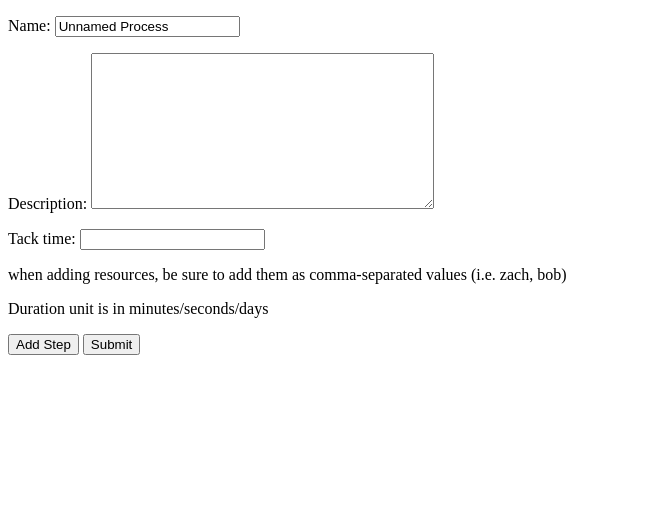
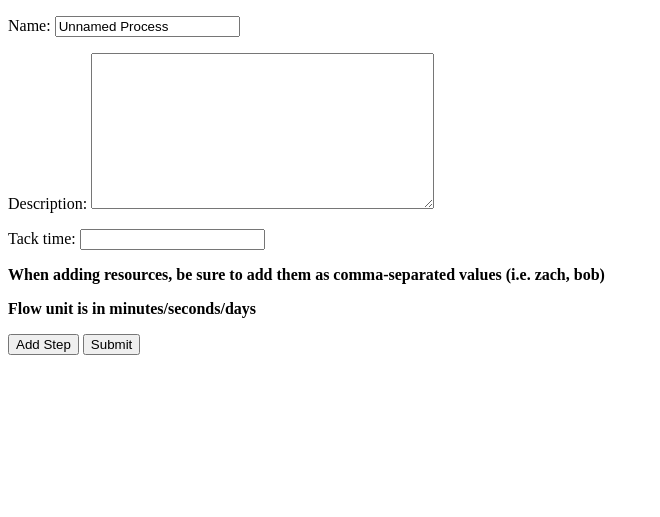
Before and after one commit to Zach-Rose/operations_management, a Django app: page /intake_form/ in a window 1280 px wide. Shown: the top 517 px of the page, without its empty margins (0-660 px from the left). Run offline with Django 5.2, Linux system fonts and the light colour scheme; some libraries are stand-ins or nearby versions.

Commit message:
adding professor suggestions3

```diff
--- a/intake_form/forms.py
+++ b/intake_form/forms.py
@@ -23,7 +23,7 @@ class ProcessStepForm(forms.ModelForm):
         widget=forms.NumberInput(attrs={'autocomplete': 'off'})
     )
     duration_unit = forms.ChoiceField(
-        label='Flow Time unit (default: seconds)',
+        label='Flow unit',
         choices=[('seconds', 'Seconds'), ('minutes', 'Minutes'), ('days', 'Days')],
         widget=forms.Select(attrs={'autocomplete': 'off'})
     )
--- a/intake_form/templates/index.html
+++ b/intake_form/templates/index.html
@@ -12,8 +12,8 @@
         {% csrf_token %}
         {{ form.as_p }}
         <div id="steps-container"></div>
-        <p>when adding resources, be sure to add them as comma-separated values (i.e. zach, bob)</p>
-        <p>Duration unit is in minutes/seconds/days</p>
+        <p><b>When adding resources, be sure to add them as comma-separated values (i.e. zach, bob)</b></p>
+        <p><b>Flow unit is in minutes/seconds/days</b></p>
         <button type="button" id="add-step">Add Step</button>
         <button type="submit">Submit</button>
     </form>
@@ -31,7 +31,7 @@
                         <input type="text" name="steps-${stepIndex}-name" id="steps-${stepIndex}-name">
                         <label for="steps-${stepIndex}-duration_value">Flow Time:</label>
                         <input type="text" name="steps-${stepIndex}-duration_value" id="steps-${stepIndex}-duration_value">
-                        <label for="steps-${stepIndex}-duration_unit">Duration Unit:</label>
+                        <label for="steps-${stepIndex}-duration_unit">Flow Unit (default is seconds):</label>
                         <input type="text" name="steps-${stepIndex}-duration_unit" id="steps-${stepIndex}-duration_unit">
                         <label for="steps-${stepIndex}-contributors">Resources:</label>
                         <input type="text" name="steps-${stepIndex}-contributors" id="steps-${stepIndex}-contributors">
```
Also changed, not shown: db.sqlite3, intake_form/migrations/0004_rename_ideal_duration_process_tack_time_and_more.py (added).
